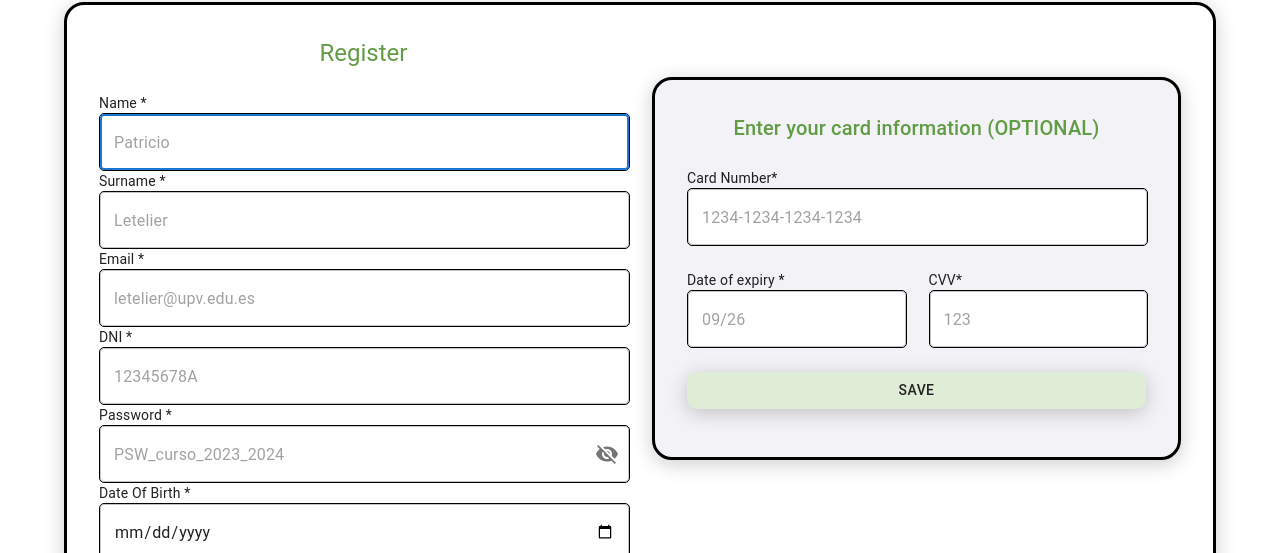
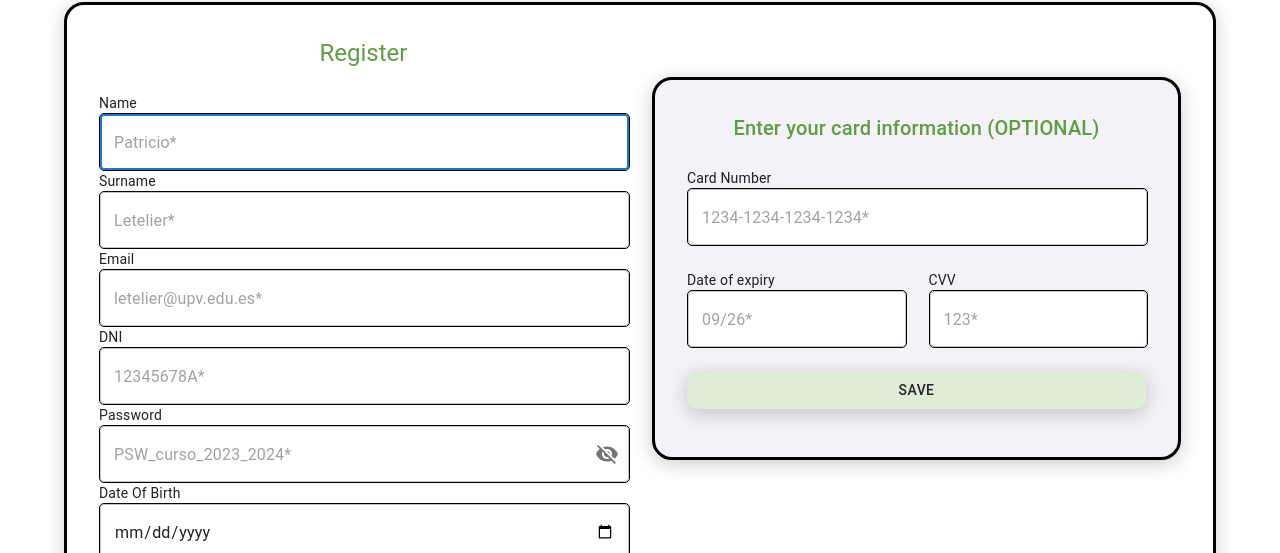
Before and after one commit to JuanArano17/FastAPI-ReactJS-SmartTrade-11.01, a React (Create React App) app in the folder Front/: page /registerBuyer in a window 1280 px wide. Shown: the part 235-788 px from the top of the page. Built offline with nearby package versions, Linux system fonts and the light colour scheme.

Commit message:
Corregido error nombrando TextFields

```diff
--- a/Front/src/pages/RegisterBuyerPage.jsx
+++ b/Front/src/pages/RegisterBuyerPage.jsx
@@ -8,12 +8,12 @@ import VisibilityIcon from '@mui/icons-material/Visibility';
 import VisibilityOffIcon from '@mui/icons-material/VisibilityOff';
 
 const formFields = [
-  { id: "firstName", placeholder: "Patricio", name: "Name *", autoComplete: "fname", autoFocus: true },
-  { id: "lastName", placeholder: "Letelier", name: "Surname *", autoComplete: "lname" },
-  { id: "email", placeholder: "letelier@upv.edu.es", name: "Email *", autoComplete: "email" },
-  { id: "dni", name: "DNI *", placeholder: "12345678A" },
-  { id: "password", placeholder: "PSW_curso_2023_2024", name: "Password *", autoComplete: "new-password", type: "password" },
-  { id: "age", name: "Date Of Birth *", type: "date"}
+  { id: "firstName", placeholder: "Patricio*", name: "Name", autoComplete: "fname", autoFocus: true },
+  { id: "lastName", placeholder: "Letelier*", name: "Surname", autoComplete: "lname" },
+  { id: "email", placeholder: "letelier@upv.edu.es*", name: "Email", autoComplete: "email" },
+  { id: "dni", name: "DNI", placeholder: "12345678A*" },
+  { id: "password", placeholder: "PSW_curso_2023_2024*", name: "Password", autoComplete: "new-password", type: "password" },
+  { id: "age", name: "Date Of Birth", type: "date"}
 ];
 
 const RegisterPage = () => {
@@ -184,12 +184,12 @@ const RegisterPage = () => {
                   <Grid container spacing={3}>
                     <Grid item xs={12}>
                       <Typography variant="body2" color="232323" sx={{ textAlign: 'left' }}>
-                        Card Number*
+                        Card Number
                       </Typography>
                       <TextField
                         id="CardNumber"
-                        name="CardNumber *"
-                        placeholder="1234-1234-1234-1234"
+                        name="CardNumber"
+                        placeholder="1234-1234-1234-1234*"
                         required
                         fullWidth
                         value={formData.CardNumber}
@@ -200,12 +200,12 @@ const RegisterPage = () => {
                     </Grid>
                     <Grid item xs={6}>
                       <Typography variant="body2" color="232323" sx={{ textAlign: 'left' }}>
-                        Date of expiry *
+                        Date of expiry
                       </Typography>
                       <TextField
                         id="ExpiryDate"
                         name="ExpiryDate"
-                        placeholder="09/26"
+                        placeholder="09/26*"
                         required
                         fullWidth
                         value={formData.ExpiryDate}
@@ -216,12 +216,12 @@ const RegisterPage = () => {
                     </Grid>
                     <Grid item xs={6}>
                       <Typography variant="body2" color="232323" sx={{ textAlign: 'left' }}>
-                        CVV*
+                        CVV
                       </Typography>
                       <TextField
                         id="CVV"
-                        name="CVV *"
-                        placeholder="123"
+                        name="CVV"
+                        placeholder="123*"
                         required
                         fullWidth
                         value={formData.CVV}
```
